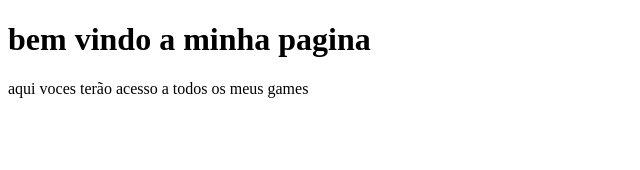
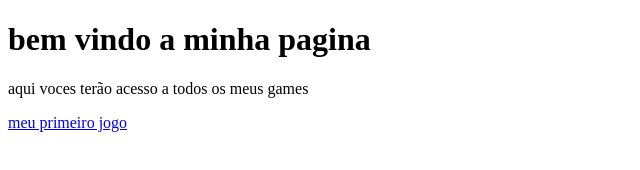
Before and after one commit to thalysras/thalysras.github.io, a plain HTML site: page index.html in a window 1280 px wide. Shown: the whole page, without its empty margins (0-640 px from the left). Drawn offline with Linux system fonts and the light colour scheme.

Commit message:
Update index.html

```diff
--- a/index.html
+++ b/index.html
@@ -7,5 +7,6 @@
 
        <h1>bem vindo a minha pagina</h1>
        <p>aqui voces terão acesso a todos os meus games</p>
+       <a href="https://thalysras.github.io/matematica/">meu primeiro jogo</a>
   </body>
 </html>
```
